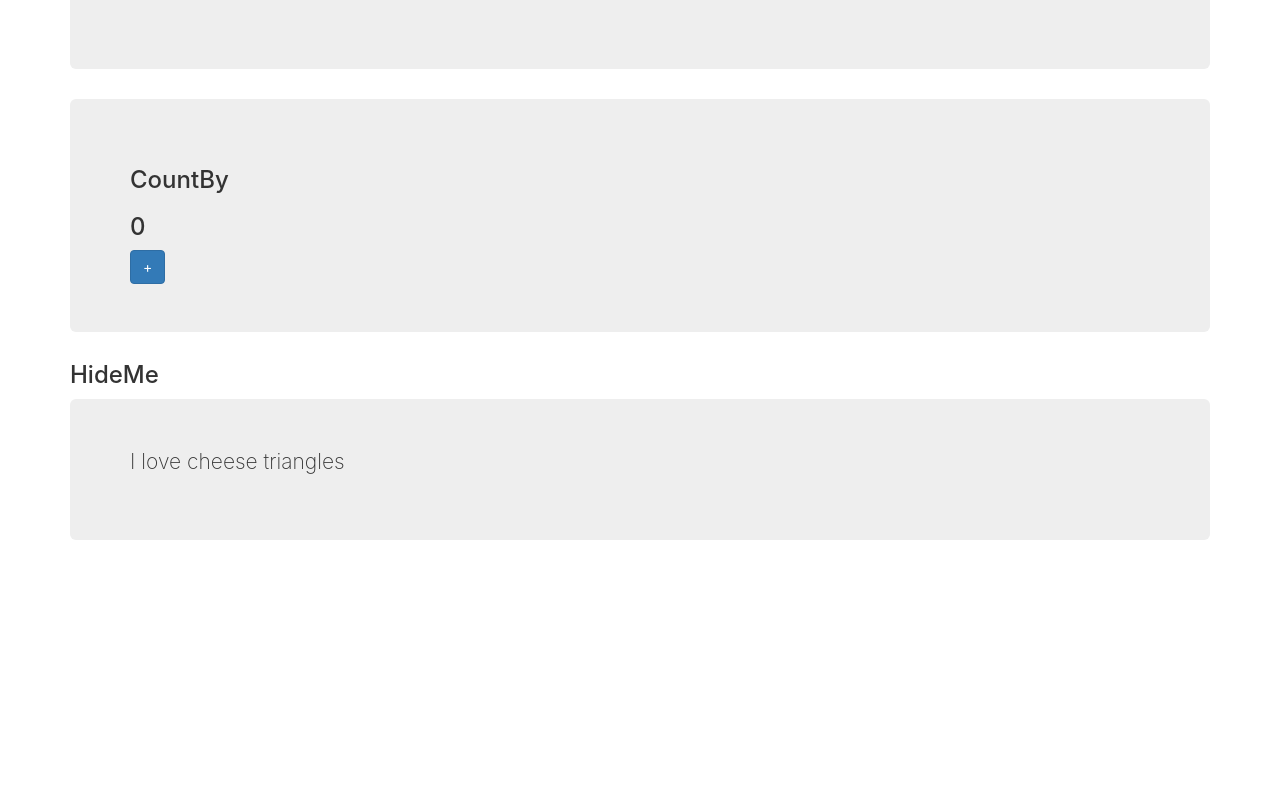
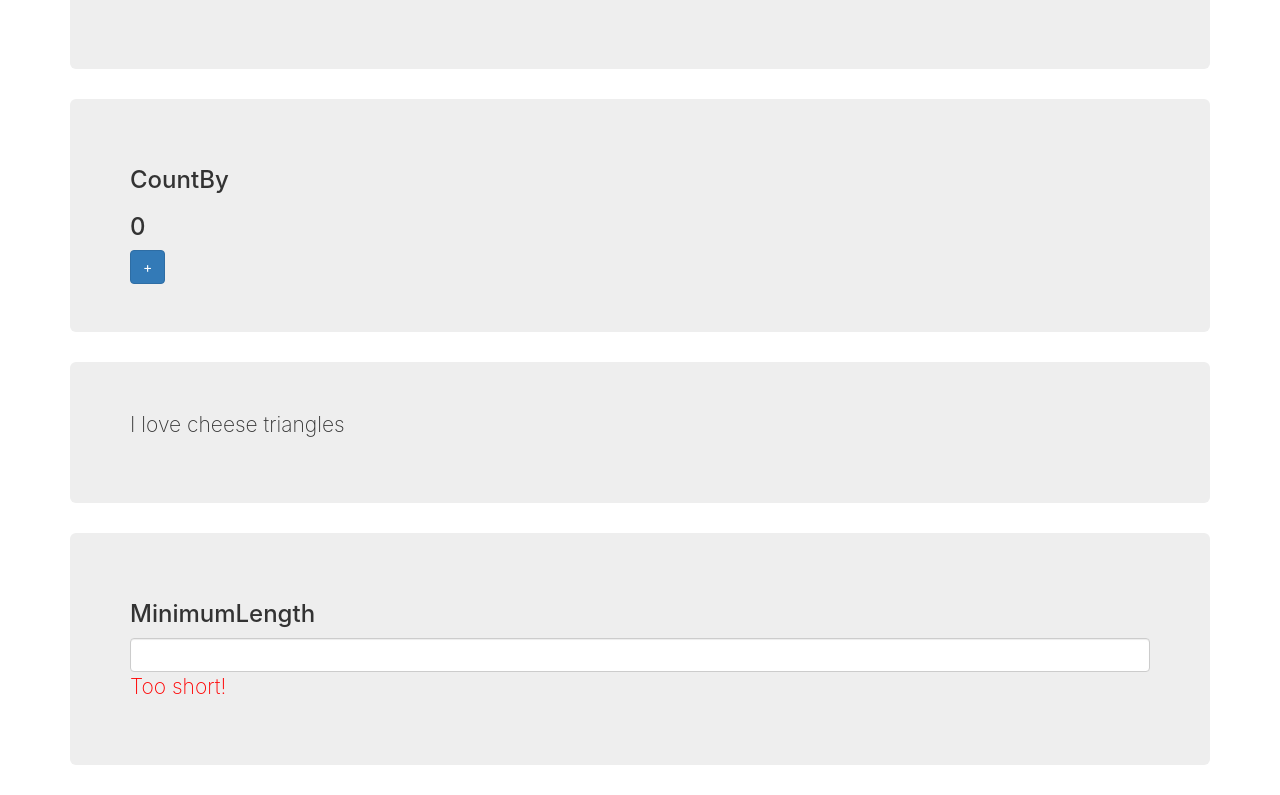
Before and after one commit to kitespin/React_Quiz_Answers, a React (Create React App) app: page / in a window 1280 px wide. Shown: the part 475-1270 px from the top of the page. Before the commit the page ends 1045 px from the top, so only its background shows below. Built offline with nearby package versions, Linux system fonts and the light colour scheme.

Commit message:
completed MinimumLength componnet

```diff
--- a/src/App.js
+++ b/src/App.js
@@ -6,6 +6,7 @@ import Multiplier from "./Multiplier";
 import EvenClicks from "./EvenClicks";
 import CountBy from "./CountBy";
 import HideMe from "./HideMe";
+import MinimumLength from "./MinimumLength";
 
 const App = () => (
   <React.Fragment>
@@ -14,6 +15,7 @@ const App = () => (
   <EvenClicks />
   <CountBy step={5}/>
   <HideMe>I love cheese triangles</HideMe>
+  <MinimumLength />
   </React.Fragment>
 );
 export default App;
--- a/src/HideMe.js
+++ b/src/HideMe.js
@@ -28,11 +28,8 @@ constructor(props) {
 
 		let { children } = this.props
 		return(
-			<div>
-			<h3>HideMe</h3>
 			<div onClick={ this.handleClick } className="jumbotron">
 				<p> { this.state.clicked ?  children  : "" } </p>
-			</div>
 			</div>
 		);
 	}
--- /dev/null
+++ b/src/MinimumLength.js
@@ -0,0 +1,43 @@
+import React, { Component } from "react";
+class MinimumLength extends Component {
+  constructor(props) {
+    super(props);
+    //store the current value of the input item in the state:
+    // add the value of the input to the state
+    this.state = { input: "" };
+
+    this.handleChange = this.handleChange.bind(this);
+  }
+
+
+  // e is the standard DOM event object
+handleChange(e) {
+    // e.currentTarget: DOM element we attached the event handler to
+    // use the value property to read its current value
+    this.setState({ input: e.currentTarget.value });
+}
+
+
+
+
+
+  render() {
+    return (
+      <div className="form-group jumbotron">
+        <h3>MinimumLength</h3>
+        <input
+          onChange={ this.handleChange }
+          value={ this.state.input }
+          name={ this.props.name }
+          className="form-control"
+        />
+
+        <p handleChange={ this.handleChange } style = {{ color: "red" }}>{ this.state.input.length < 30  ? "Too short!" : "" }</p>
+      </div>
+    );
+  }
+}
+
+
+
+export default MinimumLength;
```
